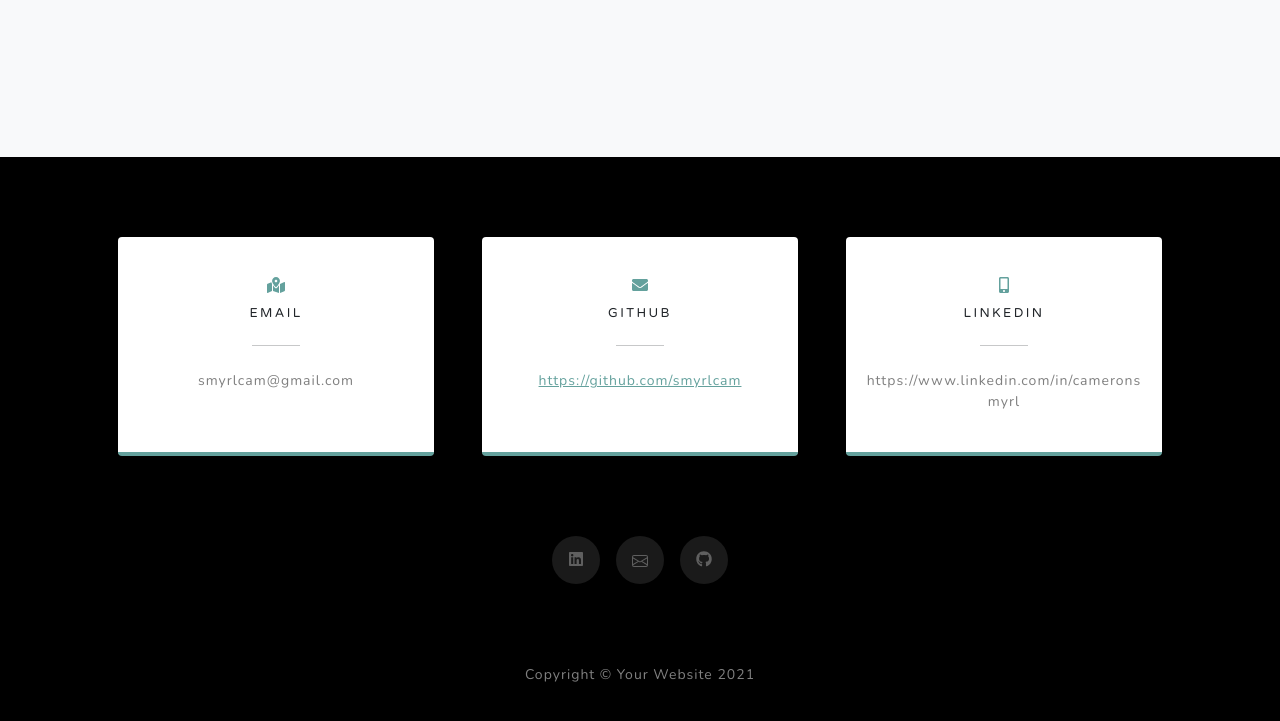
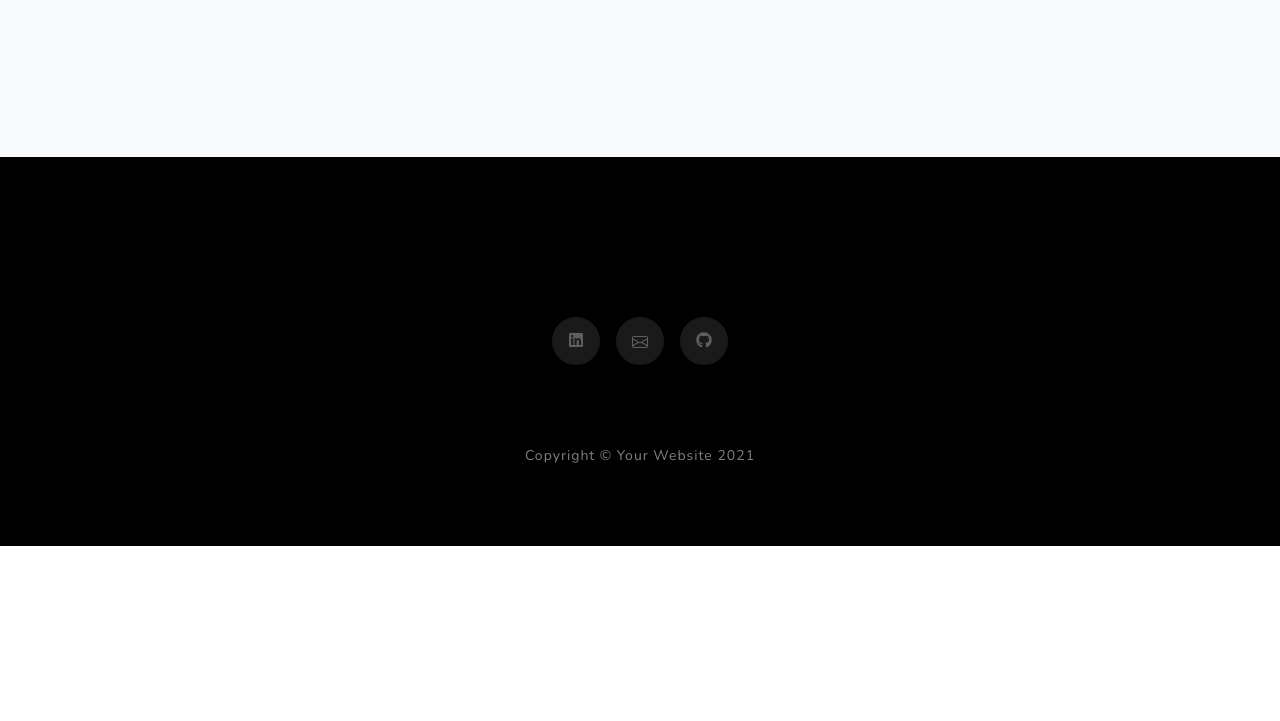
Before and after one commit to smyrlcam/Internet-Programming-Website, a plain HTML site: page index.html in a window 1280 px wide. Shown: the part 2192-2913 px from the top of the page. After the commit the page ends 2738 px from the top, so only its background shows below. Drawn offline with nearby package versions, Linux system fonts and the light colour scheme.

Commit message:
Update index.html

```diff
--- a/index.html
+++ b/index.html
@@ -93,39 +93,6 @@
 
         <!-- Contact-->
         <section class="contact-section bg-black">
-            <div class="container px-4 px-lg-5">
-                <div class="row gx-4 gx-lg-5">
-                    <div class="col-md-4 mb-3 mb-md-0">
-                        <div class="card py-4 h-100">
-                            <div class="card-body text-center">
-                                <i class="fas fa-map-marked-alt text-primary mb-2"></i>
-                                <h4 class="text-uppercase m-0">Email</h4>
-                                <hr class="my-4 mx-auto" />
-                                <div class="small text-black-50">smyrlcam@gmail.com</div>
-                            </div>
-                        </div>
-                    </div>
-                    <div class="col-md-4 mb-3 mb-md-0">
-                        <div class="card py-4 h-100">
-                            <div class="card-body text-center">
-                                <i class="fas fa-envelope text-primary mb-2"></i>
-                                <h4 class="text-uppercase m-0">Github</h4>
-                                <hr class="my-4 mx-auto" />
-                                <div class="small text-black-50"><a href="#!">https://github.com/smyrlcam</a></div>
-                            </div>
-                        </div>
-                    </div>
-                    <div class="col-md-4 mb-3 mb-md-0">
-                        <div class="card py-4 h-100">
-                            <div class="card-body text-center">
-                                <i class="fas fa-mobile-alt text-primary mb-2"></i>
-                                <h4 class="text-uppercase m-0">LinkedIn</h4>
-                                <hr class="my-4 mx-auto" />
-                                <div class="small text-black-50">https://www.linkedin.com/in/cameronsmyrl</div>
-                            </div>
-                        </div>
-                    </div>
-                </div>
                 <div class="social d-flex justify-content-center">
                     <a href = "https://www.linkedin.com/in/cameronsmyrl/" target = "_blank" class="mx-2" href="#!"><i class="fab fa-linkedin"></i></a>
                     <a href = "mailto: smyrlcam@gmail.com" target = "_blank" class="mx-2" href="#!"><svg xmlns="http://www.w3.org/2000/svg" width="16" height="16" fill="currentColor" class="bi bi-envelope" viewBox="0 0 16 16">
```
